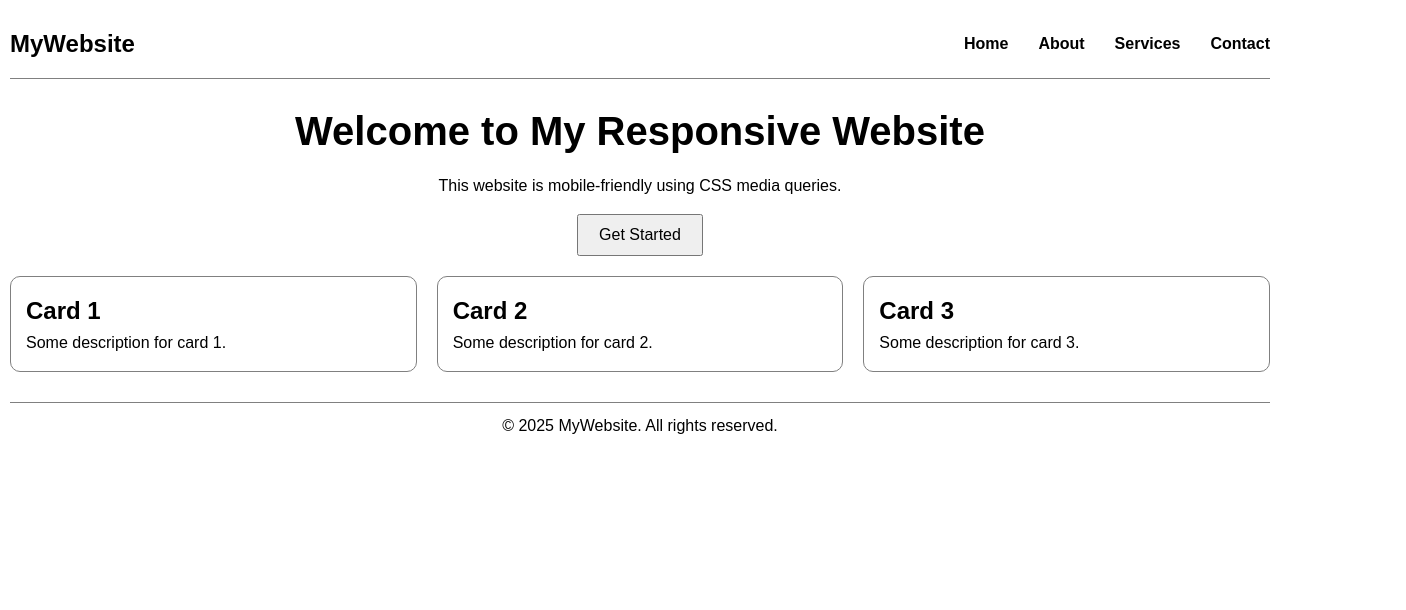
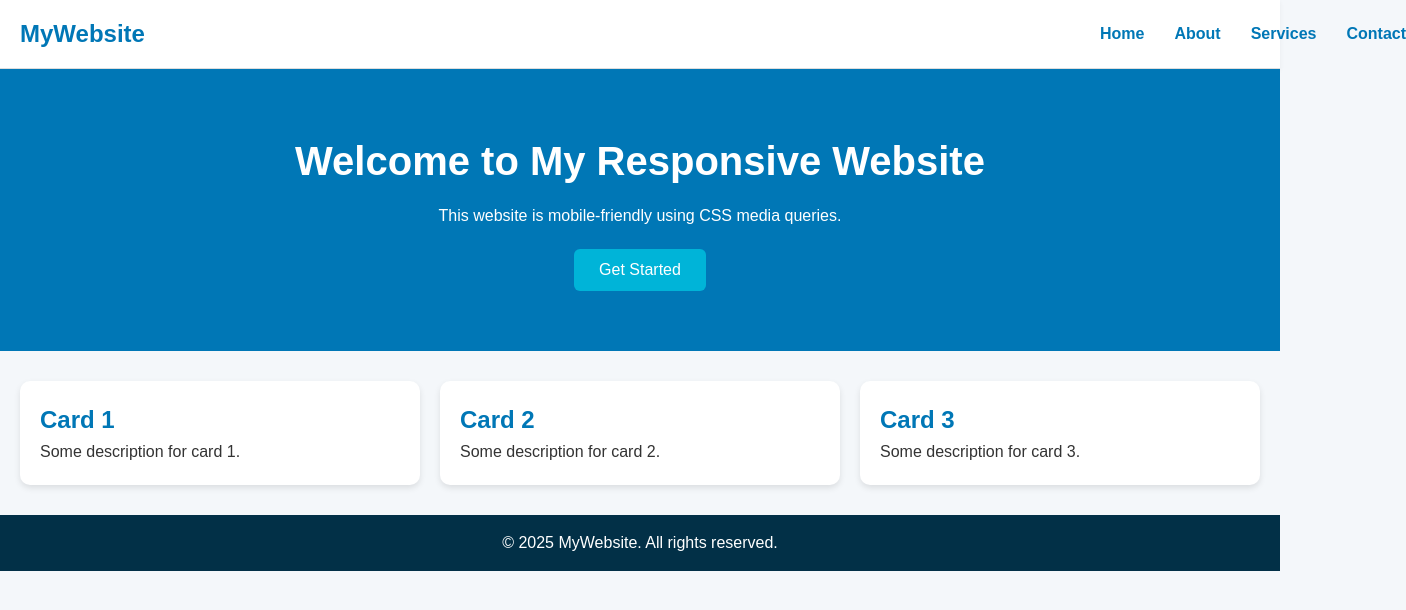
Before and after one commit to NagarajNaik2005/responsive-website-mediaqueries, a plain HTML site: page index.html in a window 1280 px wide. Shown: the whole page, 1406 px wide, since content can reach past the window. Drawn offline with Linux system fonts and the light colour scheme.

Commit message:
Update styles.css

```diff
--- a/styles.css
+++ b/styles.css
@@ -9,40 +9,71 @@ body {
   font-family: Arial, sans-serif;
   line-height: 1.6;
   font-size: 16px;
-  padding: 10px;
-  background-color: white;
-  color: black;
+  padding: 0;
+  background-color: #f4f7fa;
+  color: #333;
 }
 
+/* Header */
 header {
   display: flex;
   justify-content: space-between;
   align-items: center;
-  padding: 15px 0;
-  border-bottom: 1px solid gray;
+  padding: 15px 20px;
+  background-color: white;
+  border-bottom: 1px solid #ddd;
+  box-shadow: 0 2px 5px rgba(0,0,0,0.05);
 }
 
 .logo {
   font-size: 1.5rem;
   font-weight: bold;
+  color: #0077b6;
+}
+
+/* Navigation */
+nav {
+  position: relative;
 }
 
 nav ul {
   list-style: none;
-  display: flex;
+  display: none; /* hidden on mobile */
   flex-direction: column;
   gap: 10px;
+  position: absolute;
+  top: 50px;
+  right: 20px;
+  background: white;
+  border: 1px solid #ddd;
+  padding: 10px;
+  width: 160px;
+  border-radius: 6px;
+}
+
+nav ul.show {
+  display: flex;
 }
 
 nav a {
   text-decoration: none;
-  color: black;
+  color: #0077b6;
   font-weight: bold;
 }
 
+.hamburger {
+  font-size: 24px;
+  cursor: pointer;
+  display: block;
+  color: #0077b6;
+}
+
+/* Hero Section */
 .hero {
   text-align: center;
-  margin: 20px 0;
+  padding: 60px 20px;
+  background: #0077b6;
+  color: white;
 }
 
 .hero h1 {
@@ -52,39 +83,66 @@ nav a {
 
 .hero p {
   font-size: 1rem;
-  margin-bottom: 15px;
+  margin-bottom: 20px;
 }
 
 .hero button {
-  padding: 10px 20px;
+  padding: 12px 25px;
   font-size: 1rem;
   cursor: pointer;
+  background: #00b4d8;
+  border: none;
+  color: white;
+  border-radius: 6px;
+  transition: background 0.3s;
 }
 
+.hero button:hover {
+  background: #0096c7;
+}
+
+/* Cards */
 .cards {
   display: flex;
   flex-direction: column;
   gap: 20px;
-  margin-bottom: 30px;
+  margin: 30px 20px;
 }
 
 .card {
-  padding: 15px;
-  border: 1px solid gray;
+  padding: 20px;
   border-radius: 10px;
+  background: white;
+  box-shadow: 0 3px 6px rgba(0,0,0,0.1);
 }
 
+.card h2 {
+  color: #0077b6;
+}
+
+/* Footer */
 footer {
   text-align: center;
-  padding: 10px;
-  border-top: 1px solid gray;
+  padding: 15px;
+  background: #023047;
+  color: white;
+  margin-top: 20px;
 }
 
 /* ===== Tablet Styles ===== */
 @media (min-width: 481px) and (max-width: 768px) {
   nav ul {
     flex-direction: row;
+    position: static;
+    display: flex;
     gap: 20px;
+    border: none;
+    background: none;
+    padding: 0;
+  }
+
+  .hamburger {
+    display: none;
   }
 
   .hero h1 {
@@ -106,7 +164,16 @@ footer {
 @media (min-width: 769px) {
   nav ul {
     flex-direction: row;
+    position: static;
+    display: flex;
     gap: 30px;
+    border: none;
+    background: none;
+    padding: 0;
+  }
+
+  .hamburger {
+    display: none;
   }
 
   .hero h1 {
```
